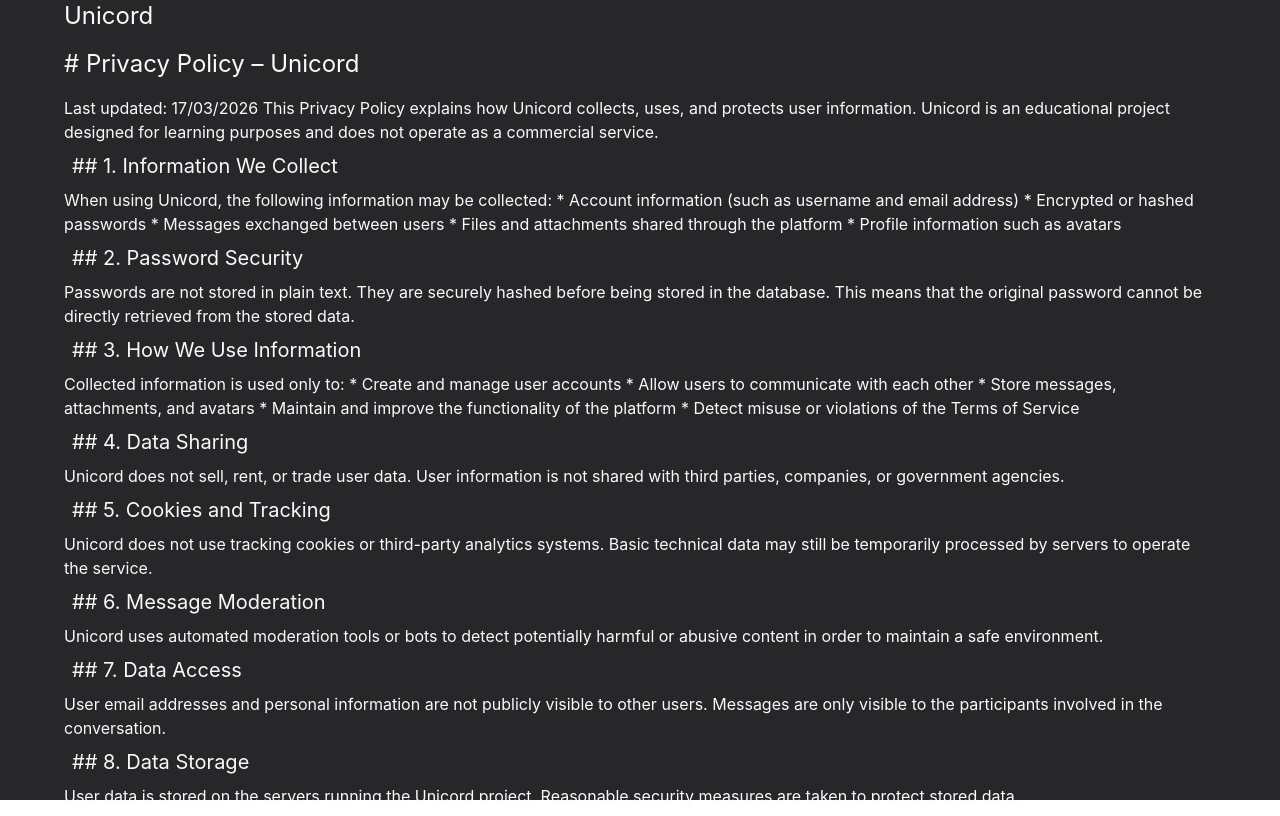
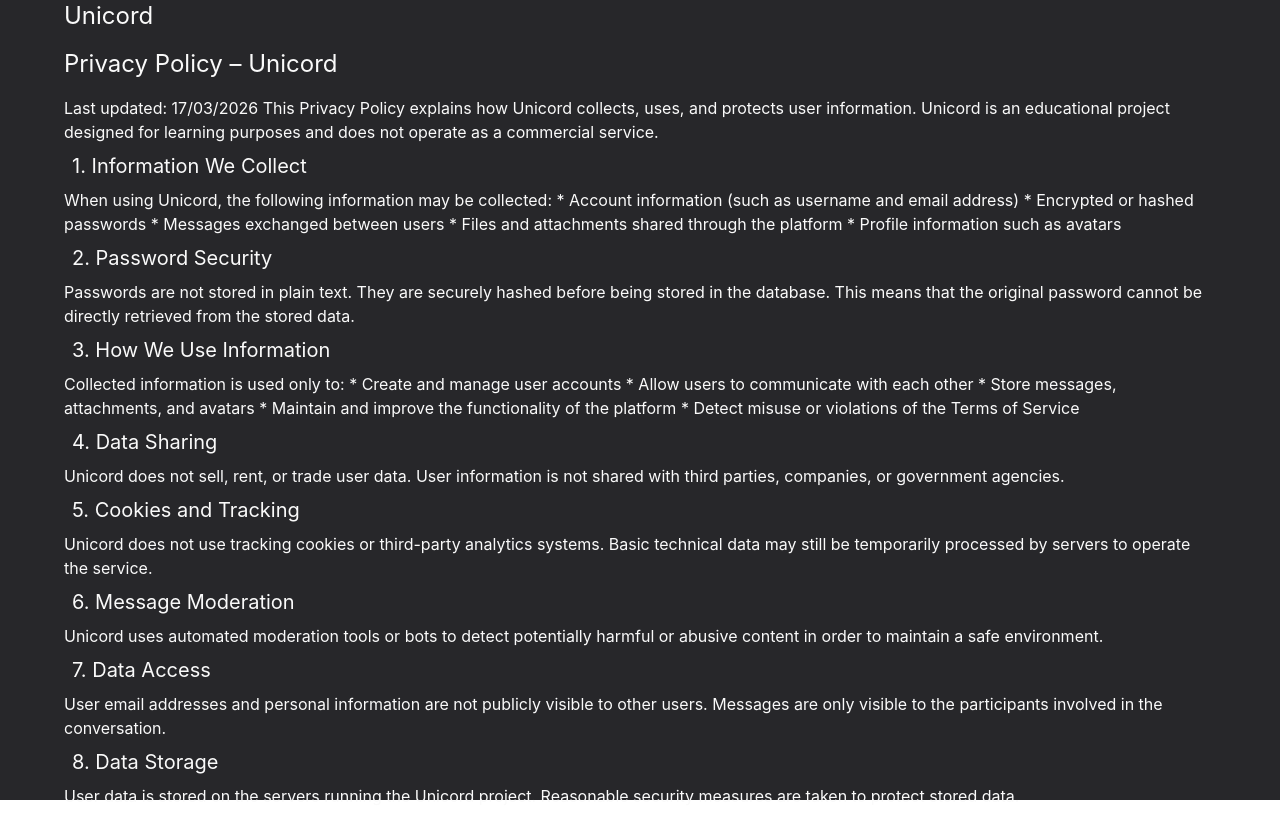
Before and after one commit to etienne-hd/transcendence, a React (Vite) app in the folder src/frontend/: page /conditions in a window 1280 px wide. Built offline with nearby package versions, Linux system fonts and the light colour scheme.

Commit message:
feat(frontend): added not found page

```diff
--- a/src/frontend/src/components/Auth/ConditionsContent.tsx
+++ b/src/frontend/src/components/Auth/ConditionsContent.tsx
@@ -2,14 +2,14 @@ function ConditionsContent() {
   return (
     <div className="text-left">
       <h1 className="text-2xl my-4">Unicord</h1>
-      <h1 className="text-2xl my-4"># Privacy Policy – Unicord </h1>
+      <h1 className="text-2xl my-4">Privacy Policy – Unicord </h1>
       <p className="my-2">
         Last updated: 17/03/2026 This Privacy Policy explains how Unicord
         collects, uses, and protects user information. Unicord is an educational
         project designed for learning purposes and does not operate as a
         commercial service.
       </p>
-      <h2 className="text-xl m-2">## 1. Information We Collect</h2>
+      <h2 className="text-xl m-2">1. Information We Collect</h2>
       <p className="my-2">
         When using Unicord, the following information may be collected: *
         Account information (such as username and email address) * Encrypted or
@@ -17,42 +17,42 @@ function ConditionsContent() {
         attachments shared through the platform * Profile information such as
         avatars
       </p>
-      <h2 className="text-xl m-2">## 2. Password Security</h2>
+      <h2 className="text-xl m-2">2. Password Security</h2>
       <p className="my-2">
         Passwords are not stored in plain text. They are securely hashed before
         being stored in the database. This means that the original password
         cannot be directly retrieved from the stored data.
       </p>
-      <h2 className="text-xl m-2">## 3. How We Use Information</h2>
+      <h2 className="text-xl m-2">3. How We Use Information</h2>
       <p className="my-2">
         Collected information is used only to: * Create and manage user accounts
         * Allow users to communicate with each other * Store messages,
         attachments, and avatars * Maintain and improve the functionality of the
         platform * Detect misuse or violations of the Terms of Service
       </p>
-      <h2 className="text-xl m-2">## 4. Data Sharing</h2>
+      <h2 className="text-xl m-2">4. Data Sharing</h2>
       <p className="my-2">
         Unicord does not sell, rent, or trade user data. User information is not
         shared with third parties, companies, or government agencies.
       </p>
-      <h2 className="text-xl m-2">## 5. Cookies and Tracking</h2>
+      <h2 className="text-xl m-2">5. Cookies and Tracking</h2>
       <p className="my-2">
         Unicord does not use tracking cookies or third-party analytics systems.
         Basic technical data may still be temporarily processed by servers to
         operate the service.
       </p>
-      <h2 className="text-xl m-2">## 6. Message Moderation</h2>
+      <h2 className="text-xl m-2">6. Message Moderation</h2>
       <p className="my-2">
         Unicord uses automated moderation tools or bots to detect potentially
         harmful or abusive content in order to maintain a safe environment.
       </p>
-      <h2 className="text-xl m-2">## 7. Data Access</h2>
+      <h2 className="text-xl m-2">7. Data Access</h2>
       <p className="my-2">
         User email addresses and personal information are not publicly visible
         to other users. Messages are only visible to the participants involved
         in the conversation.
       </p>
-      <h2 className="text-xl m-2">## 8. Data Storage</h2>
+      <h2 className="text-xl m-2">8. Data Storage</h2>
       <p className="my-2">
         User data is stored on the servers running the Unicord project.
         Reasonable security measures are taken to protect stored data.
--- /dev/null
+++ b/src/frontend/src/components/Error/404.tsx
@@ -0,0 +1,12 @@
+function NotFound() {
+  return (
+    <div className="text-center">
+      <h1 className="text-2xl">404 Not Unicord</h1>
+      <a className="underline pointer-cursor" href="/">
+        Are you lost? Go Back
+      </a>
+    </div>
+  );
+}
+
+export default NotFound;
--- a/src/frontend/src/main.tsx
+++ b/src/frontend/src/main.tsx
@@ -15,6 +15,8 @@ import MessageContextProvider from "./context/MessageContext.tsx";
 import WebSocketContextProvider from "./context/WebSocketContext.tsx";
 import Terms from "./pages/Auth/Terms.tsx";
 import Conditions from "./pages/Auth/Conditions.tsx";
+import NotFound from "./components/Error/404.tsx";
+import NotFoundPage from "./pages/Error/404.tsx";
 
 createRoot(document.getElementById("root")!).render(
   <StrictMode>
@@ -40,6 +42,8 @@ createRoot(document.getElementById("root")!).render(
                           path="/message/:id"
                           element={<Conversation />}
                         ></Route>
+
+                        <Route path="*" element={<NotFoundPage />} />
                       </Routes>
                     </BrowserRouter>
                   </div>
--- /dev/null
+++ b/src/frontend/src/pages/Error/404.tsx
@@ -0,0 +1,14 @@
+import NotFound from "../../components/Error/404";
+import PageWrapper from "../../components/PageWrapper";
+
+function NotFoundPage() {
+  return (
+    <>
+      <PageWrapper className="justify-center items-center p-16" needLog={false}>
+        <NotFound />
+      </PageWrapper>
+    </>
+  );
+}
+
+export default NotFoundPage;
```
